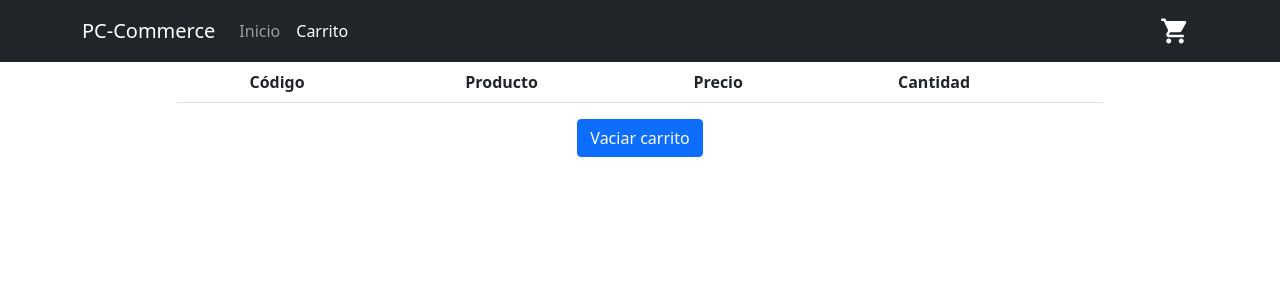
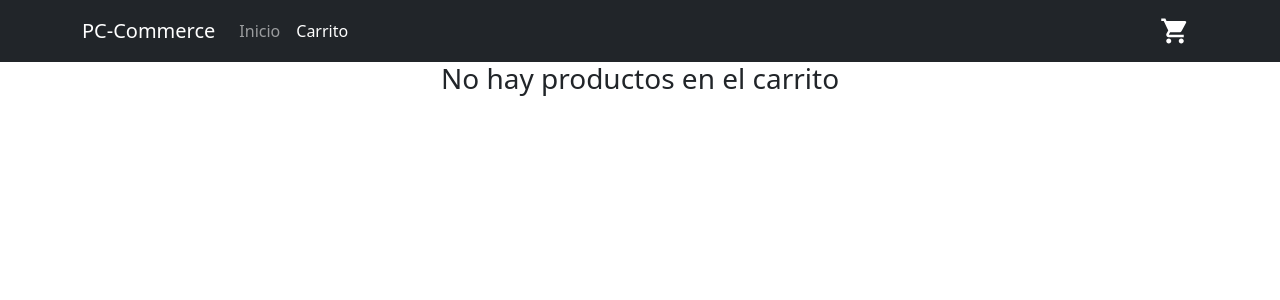
Before and after one commit to grvalenzuela/EcommerceREACT-Valenzuela, a React (Vite) app: page /carrito in a window 1280 px wide. Shown: the top 300 px of the page. Built offline with nearby package versions, Linux system fonts and the light colour scheme.

Commit message:
Condicional para carrito vacio

```diff
--- a/src/componentes/Cart/Cart.jsx
+++ b/src/componentes/Cart/Cart.jsx
@@ -6,11 +6,12 @@ import { LinkContainer } from "react-router-bootstrap";
 import Button from "react-bootstrap/Button";
 
 function Cart() {
-  const { cartList, vaciarCarrito } = useCartContext();
+  const { cartList, vaciarCarrito, cantidadProductos } = useCartContext();
 
   return (
     <div className="container">
       <div className="row  justify-content-center">
+        {cantidadProductos != 0 ? (
           <div className="col-md-10">
             <Table responsive>
               <thead>
@@ -24,34 +25,18 @@ function Cart() {
               </thead>
               <tbody>
                 {cartList.map((prod) => (
-                // <tr>
-                //   <td>{prod.id}</td>
-                //   <td>{prod.title}</td>
-                //   <td>{prod.price}</td>
-                //   <td>
-                //     <Button onClick={test(prod)} variant="info" size="sm">
-                //       <MdRemove color={"white"} />{" "}
-                //     </Button>{" "}
-                //     {prod.cantidad}{" "}
-                //     <Button onClick={test(prod)} variant="info" size="sm">
-                //       <MdAdd color={"white"} />{" "}
-                //     </Button>
-                //   </td>
-                //   <td>
-                //     <Button variant="danger" size="sm">
-                //       <MdDelete color={"white"} size={18} />{" "}
-                //     </Button>
-                //   </td>
-                // </tr>
                   <CartItem key={prod.id} prod={prod} />
                 ))}
               </tbody>
             </Table>
-        </div>
-      </div>
             <Button onClick={vaciarCarrito} variant="primary">
               Vaciar carrito
             </Button>
+          </div>
+        ) : (
+          <h3>No hay productos en el carrito</h3>
+        )}
+      </div>
     </div>
   );
 }
```
Also changed, not shown: src/componentes/NavBar/NavBar.jsx (+13 -1 lines). Lines whose indentation alone changed are shown as unchanged.
